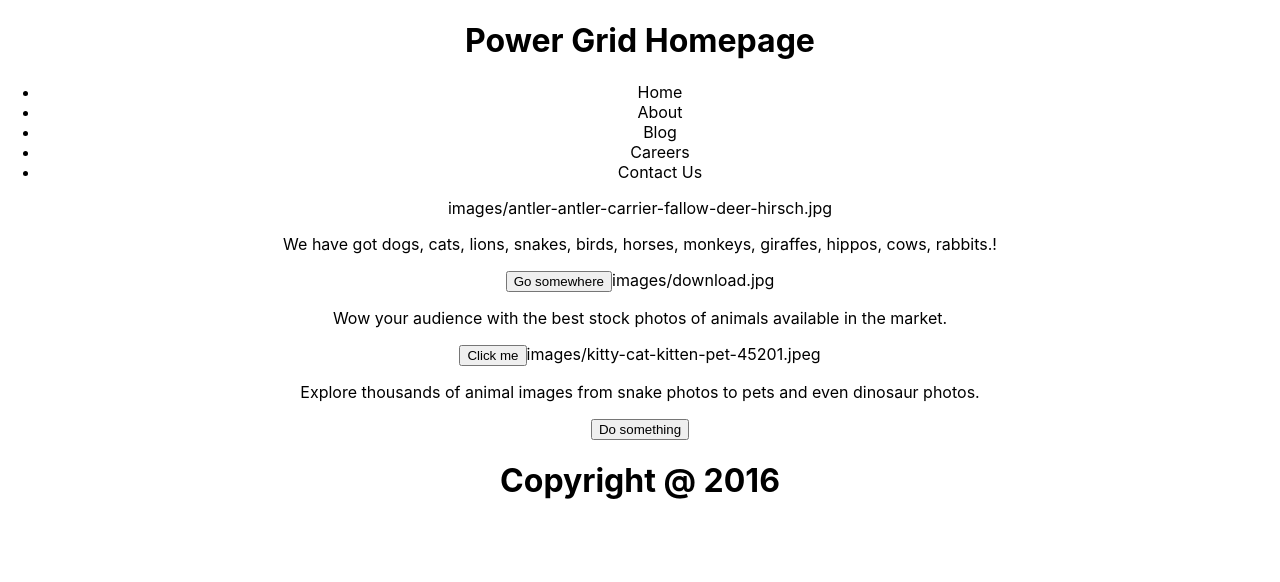
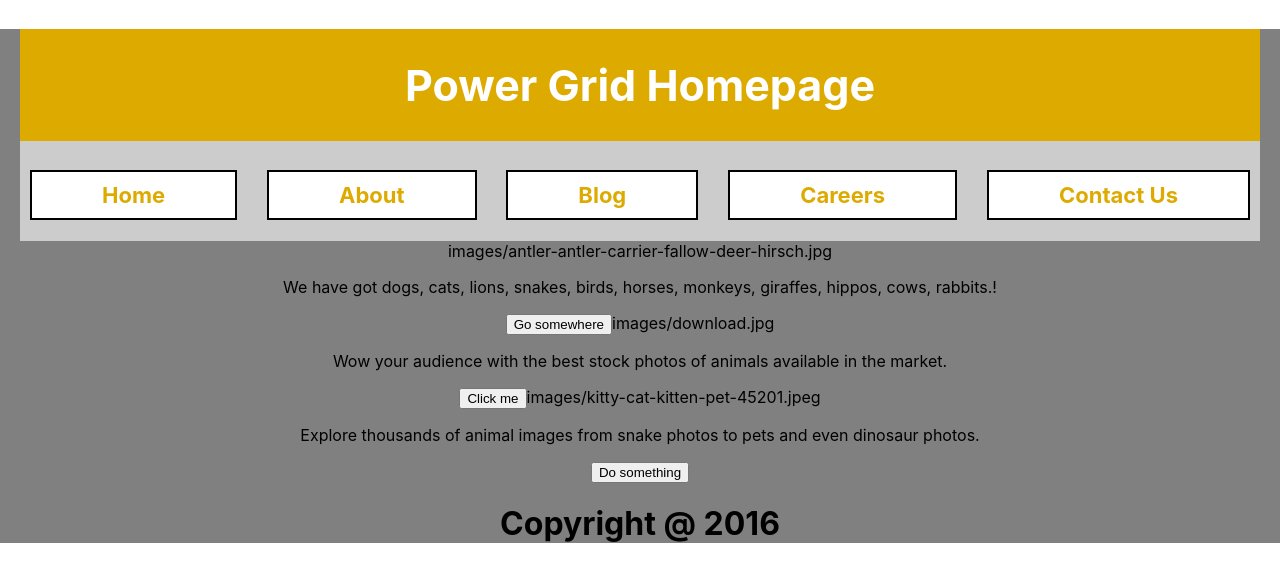
Before and after one commit to suzarm/animal-carecenter, a React (Create React App) app in the folder animal-carecenter/: page / in a window 1280 px wide. Shown: the top 582 px of the page. Built offline with nearby package versions, Linux system fonts and the light colour scheme.

Commit message:
Finalized Navbar styling

```diff
--- a/animal-carecenter/src/App.css
+++ b/animal-carecenter/src/App.css
@@ -1,5 +1,7 @@
 .App {
   text-align: center;
+  background-color:#808080;
+  padding-inline: 20px;
 }
 
 .App-logo {
--- a/animal-carecenter/src/components/Navbar.css
+++ b/animal-carecenter/src/components/Navbar.css
@@ -0,0 +1,27 @@
+.navbar{
+    background-color:#CCCCCC ;
+    padding-bottom:5px;
+}
+
+.title{
+    background-color:#DDAA00 ;
+    font-size:43px;
+    color:white;
+    padding:30px;
+}
+
+.navbar-list{
+    display:flex;
+    justify-content:space-between;
+    padding-inline:10px;
+}
+
+.navbar-item{
+    list-style:none;
+    color:#DDAA00;
+    border:2px solid black;
+    background-color: white;
+    padding:10px 70px;
+    font-size:22px;
+    font-weight:700;
+}
--- a/animal-carecenter/src/components/Navbar.js
+++ b/animal-carecenter/src/components/Navbar.js
@@ -1,14 +1,15 @@
+import './Navbar.css';
 
 function Navbar(){
 return(
     <div className='navbar'>
-        <h1>Power Grid Homepage</h1>
-        <ul>
-            <li>Home</li>
-            <li>About</li>
-            <li>Blog</li>
-            <li>Careers</li>
-            <li>Contact Us</li>
+        <h1 className='title'>Power Grid Homepage</h1>
+        <ul className='navbar-list'>
+            <li className='navbar-item'>Home</li>
+            <li className='navbar-item'>About</li>
+            <li className='navbar-item'>Blog</li>
+            <li className='navbar-item'>Careers</li>
+            <li className='navbar-item'>Contact Us</li>
         </ul>
     </div>
     )
```
